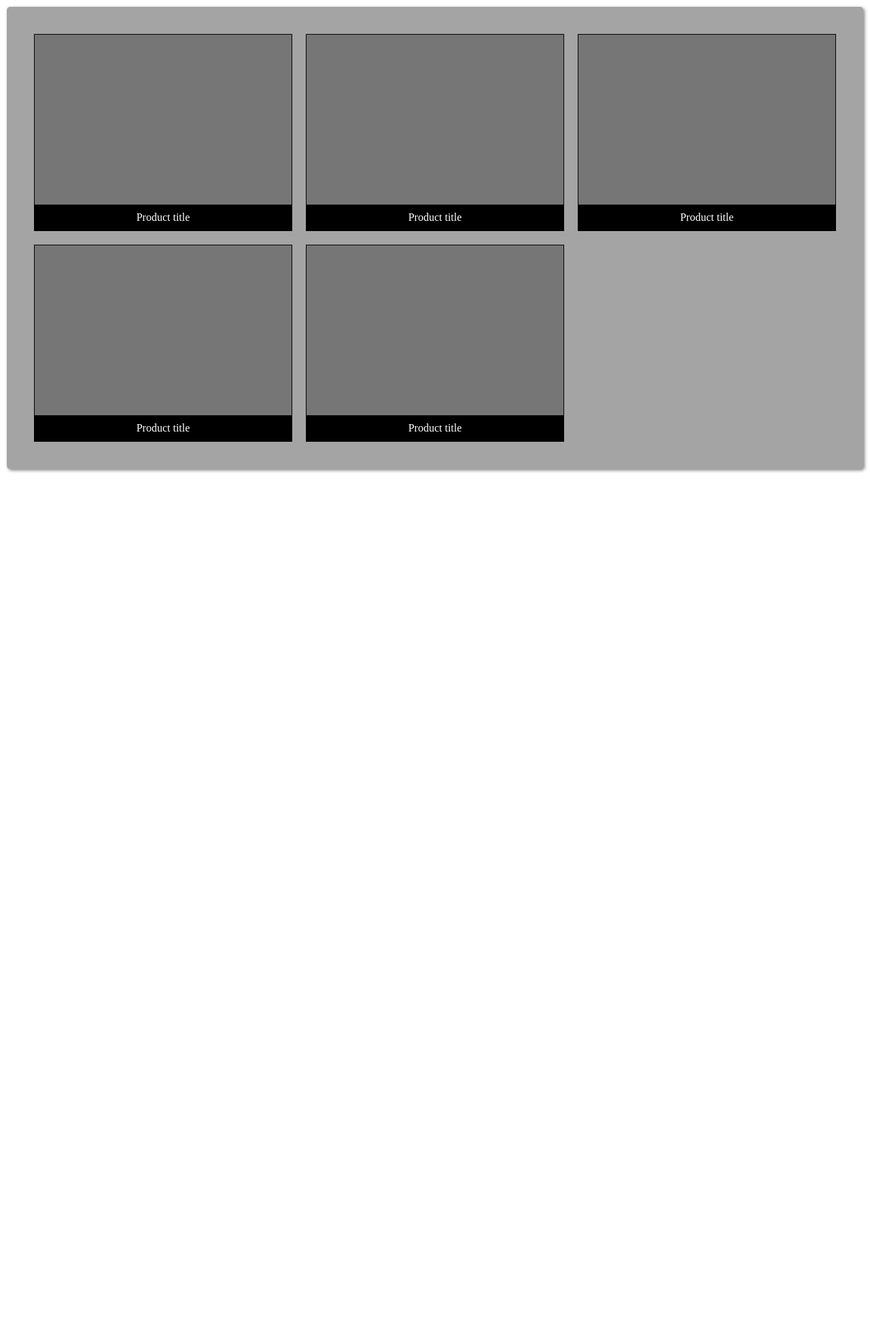
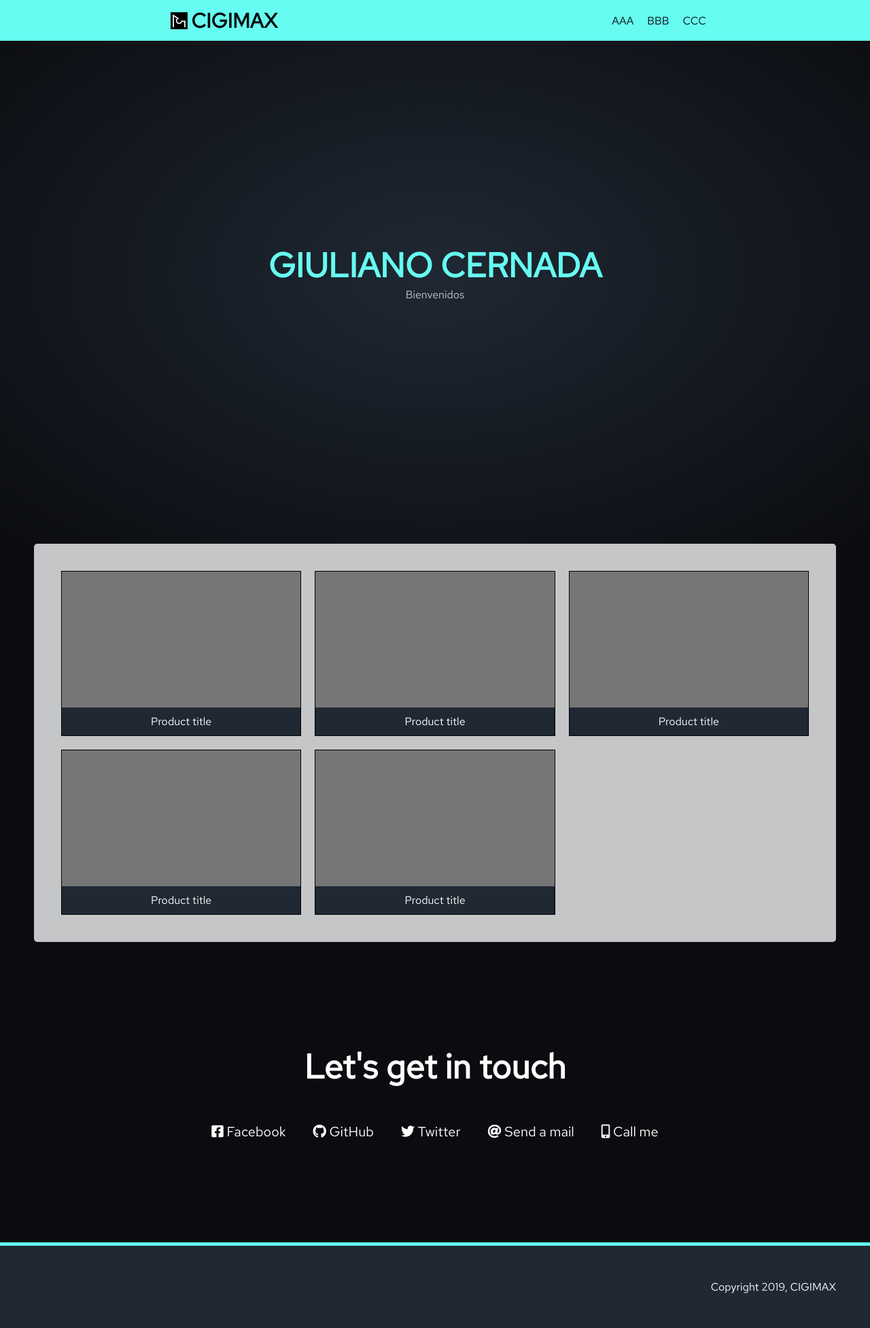
Before and after one commit to giulianocernada/GridTest, a plain HTML site: page index.html in a window 1280 px wide. Shown: the whole page at 68% size. Before the commit the page ends 800 px from the top, so only its background shows below. Drawn offline with Linux system fonts and the light colour scheme.

Commit message:
Updated to look like portfolio page

```diff
--- a/index.html
+++ b/index.html
@@ -3,9 +3,26 @@
 <head>
 	<title>Holis</title>
 	<link rel="stylesheet" type="text/css" href="style.css">
+	<link href="https://fonts.googleapis.com/css?family=Arimo|Red+Hat+Text&display=swap" rel="stylesheet">
+	<link rel="stylesheet" href="https://use.fontawesome.com/releases/v5.8.2/css/all.css" integrity="sha384-oS3vJWv+0UjzBfQzYUhtDYW+Pj2yciDJxpsK1OYPAYjqT085Qq/1cq5FLXAZQ7Ay" crossorigin="anonymous">
 </head>
 <body>
+	<nav id="nav-bar">
+		<div id="logo">
+			<img id="cigimax-logo" src="./assets/logoSM.png">
+			<h1 id="nav-title">CIGIMAX</h1></div>
+		<ul id="nav-list">
+			<li class="nav-item">AAA</li>
+			<li class="nav-item">BBB</li>
+			<li class="nav-item">CCC</li>
+		</ul>
+	</nav>
 	<main id="main">
+		<section id="welcome">
+			<h1 id="welcome-title">GIULIANO CERNADA</h1>
+			<p id="welcome-desc">Bienvenidos</p>
+		</section>
+
 		<div id="grid-container">
 			<div class="product">
 				<div class="product-img">
@@ -42,9 +59,20 @@
 					<p class="product-desc">Product title</p>
 				</div>
 			</div>
-
 		</div>
-
+		<section id="contact-section">
+			<h1 id="contact-title">Let's get in touch</h1>
+			<div class="contact-links">
+			<a href="https://www.facebook.com/giuliano.cernada" target="_blank" class="btn contact-details"><i class="fab fa-facebook-square"></i> Facebook</a>
+			<a id="profile-link" href="https://github.com/giulianomax" target="_blank" class="btn contact-details"><i class="fab fa-github"></i> GitHub</a>
+			<a href="https://twitter.com/giulianomaxc" target="_blank" class="btn contact-details"><i class="fab fa-twitter"></i> Twitter</a>
+			<a href="mailto:cigimax.info@gmail.com" class="btn contact-details"><i class="fas fa-at"></i> Send a mail</a>
+			<a href="tel:+54 11 5690 2009" class="btn contact-details"><i class="fas fa-mobile-alt"></i> Call me</a>
+			</div>
+		</section>
 	</main>
+	<footer>
+		<span>Copyright 2019, CIGIMAX</span>
+	</footer>
 </body>
 </html>
--- a/style.css
+++ b/style.css
@@ -1,17 +1,76 @@
 body {
-	background-color: #FFFFFF;
-	margin: 0px;
+	background-color: #0B0C10;
+	margin: 0;
+	text-align: center;
+	font-family: 'Red Hat Text', sans-serif;
+}
+
+#nav-bar {
+	display: flex;
+	background-color: #66FCF1;
+	align-items: center;
+	justify-content: space-around;
+	color: #0B0C10;
+	position: fixed;
+	top: 0;
+	width: 100%;
+	padding: 10px;
+}
+
+#logo {
+	display: flex;
+	align-items: center;
+}
+
+#cigimax-logo {
+	width: 25px;
+	height: 25px;
+	margin-right: 5px;
+}
+
+#nav-title {
+	margin: 0;
+	font-size: 30px;
+}
+
+#nav-list {
+	display: flex;
+	list-style-type: none;
+	margin: 0;
+	padding: 0;
+}
+
+.nav-item {
+	padding: 0 10px;
+}
+
+#welcome {
+	height: 100vh;
+	display: flex;
+	flex-direction: column;
+	justify-content: center;
+	background-image: radial-gradient(#1F2833, #0B0C10);
+}
+
+#welcome-title {
+	font-size: 50px;
+	color: #66FCF1;
+	margin: 0;
+}
+
+#welcome-desc {
+	margin: 0;
+	color: #C5C6C7;
 }
 
 #grid-container {
-	background-color: #A4A4A4;
-	margin: 10px;
+	background-color: #C5C6C7;
+	margin: 0 50px;
 	padding: 40px;
 	display: grid;
 	grid-template-columns: repeat(3, auto);
 	grid-gap: 20px;
 	border-radius: 5px;
-	box-shadow: 2px 2px 5px grey;
 }
 
 .product {
@@ -21,12 +80,12 @@ body {
 .product-img {
 	background-color: #777676;
 	width: auto;
-	height: 250px;
+	height: 200px;
 }
 
 .product-txt {
 	color: #FFFFFF;
-	background-color: #000000;
+	background-color: #1F2833;
 	text-align: center;
 }
 
@@ -36,18 +95,59 @@ body {
 	margin: 0 0;
 }
 
+#contact-section {
+	display: flex;
+	flex-direction: column;
+	justify-content: center;
+	text-align: center;
+	align-items: center;
+	background-color: #0B0C10;
+	border-bottom: 5px solid #66FCF1;
+	padding: 150px 0px;
+}
+
+#contact-title {
+	margin: 0;
+	color: white;
+	font-size: 50px;
+	margin-bottom: 50px;
+}
+
+.contact-links {
+	display: flex;
+	justify-content: center;
+	width: 100%;
+	max-width: 1000px;
+	flex-wrap: wrap;
+}
+
+.contact-details {
+	text-decoration: none;
+	color: #FFFFFF;
+	font-size: 20px;
+	padding: 0 20px;
+}
+
+footer {
+	padding: 50px;
+	background-color: #1F2833;
+	color: #FFFFFF;
+	text-align: right;
+}
+
 @media (max-width: 700px) {
 
 	#grid-container {
-		grid-template-columns: repeat(2, auto);
+		grid-template-columns: repeat(1, auto);
+		padding: 40px 20px;
+		margin: 0px;
+		border-radius: 0px;
 	}
 
+	#welcome-title {
+	font-size: 40px;
+	color: #66FCF1;
+	margin: 0;
 }
 
-@media (max-width: 500px) {
-
-	#grid-container {
-		grid-template-columns: repeat(1, auto);
-	}
-
 }
```
Also changed, not shown: Assets/logoSM.png (added), 1 other file.
